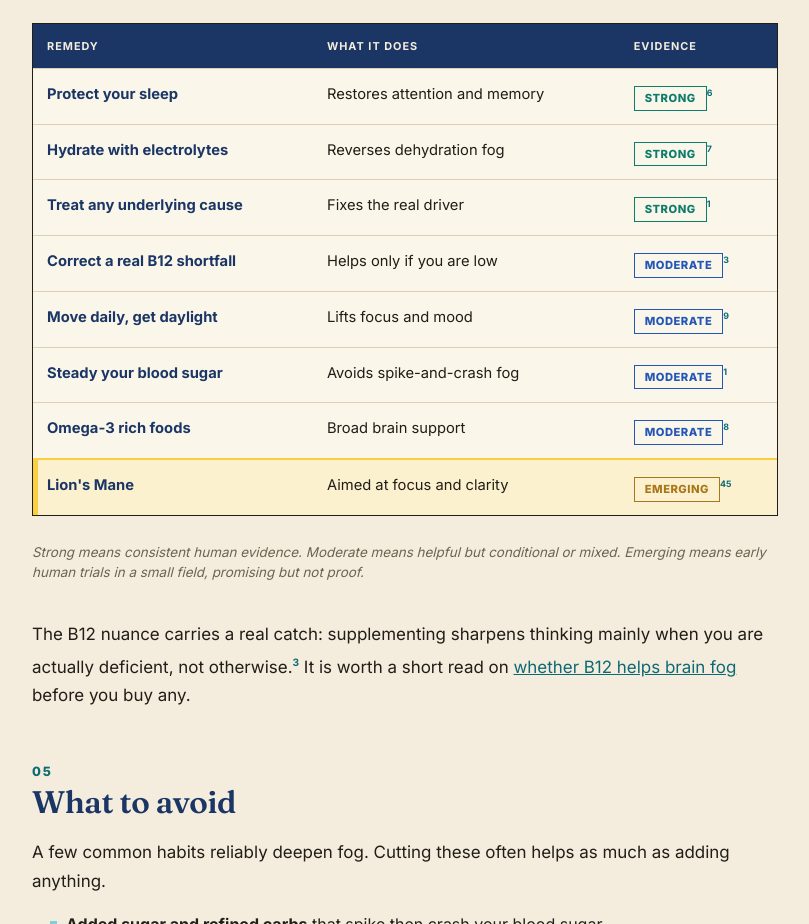
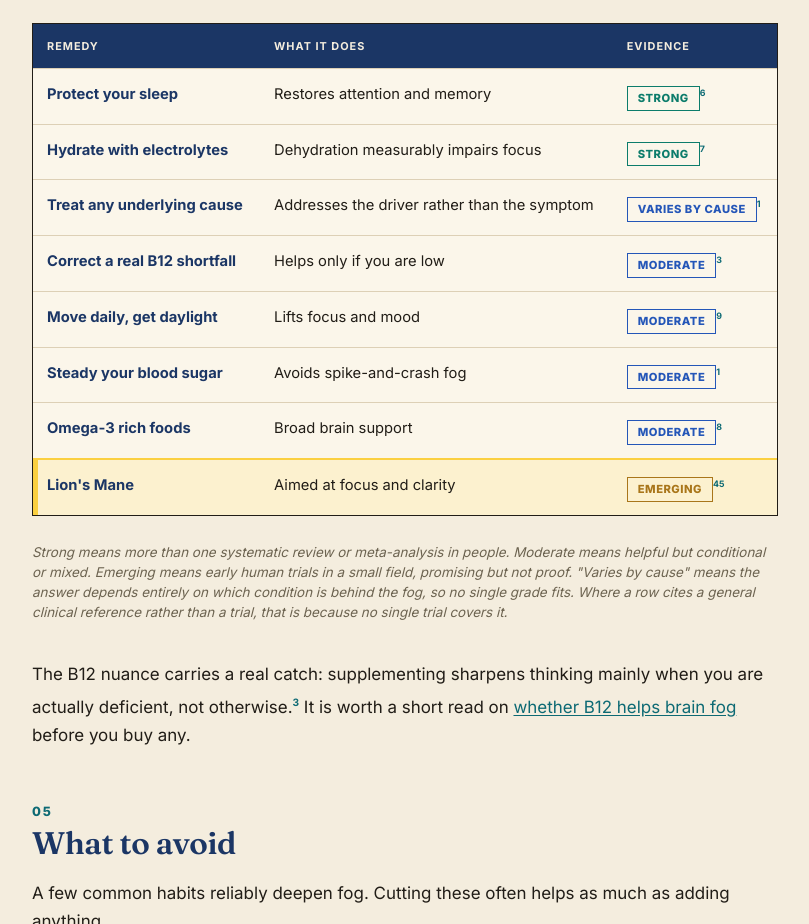
Before and after one commit to nouseforanamenow/brainfogremedies-org, a plain HTML site: page index.html in a window 1280 px wide. Shown: the part 4565-5489 px from the top of the page, without its empty margins (235-1044 px from the left). Drawn offline with Linux system fonts and the light colour scheme.

Commit message:
Match the evidence grades to what the sources actually show
Three rows in the "Remedies by strength of evidence" table claimed
more than their citations support.

- "Hydrate with electrolytes / Reverses dehydration fog / Strong"
  cited Wittbrodt and Millard-Stafford 2018, a meta-analysis showing
  that dehydration impairs cognitive performance. It does not test
  whether rehydrating reverses an established fog. The claim now
  reads "Dehydration measurably impairs focus", which is what the
  meta-analysis found.
- "Treat any underlying cause / Fixes the real driver / Strong" was
  graded Strong on the back of a general clinical symptom page, for a
  category spanning thyroid disease, anaemia, perimenopause and long
  COVID. It now reads "Addresses the driver rather than the symptom"
  at "Varies by cause", which is the honest grade when the answer
  depends entirely on which condition is behind the fog.
- The grade definitions under the table now say what each tier
  requires, including that a row citing a general clinical reference
  rather than a trial does so because no single trial covers it.

The remedy matrix above this table is unchanged and still awaiting a
decision; it is the item where sleep and exercise are marked as not
touching focus and clarity while this table rates them Strong and
Moderate for exactly that.

Co-Authored-By: Claude Opus 5 <noreply@anthropic.com>

```diff
--- a/index.html
+++ b/index.html
@@ -476,8 +476,8 @@ footer .fbrand{font-family:var(--serif);font-weight:600;color:var(--navy)}
         <thead><tr><th>Remedy</th><th>What it does</th><th>Evidence</th></tr></thead>
         <tbody>
           <tr><td><b>Protect your sleep</b></td><td>Restores attention and memory</td><td><span class="tier t-strong">Strong</span><sup><a href="#s6">6</a></sup></td></tr>
-          <tr><td><b>Hydrate with electrolytes</b></td><td>Reverses dehydration fog</td><td><span class="tier t-strong">Strong</span><sup><a href="#s7">7</a></sup></td></tr>
-          <tr><td><b>Treat any underlying cause</b></td><td>Fixes the real driver</td><td><span class="tier t-strong">Strong</span><sup><a href="#s1">1</a></sup></td></tr>
+          <tr><td><b>Hydrate with electrolytes</b></td><td>Dehydration measurably impairs focus</td><td><span class="tier t-strong">Strong</span><sup><a href="#s7">7</a></sup></td></tr>
+          <tr><td><b>Treat any underlying cause</b></td><td>Addresses the driver rather than the symptom</td><td><span class="tier t-mod">Varies by cause</span><sup><a href="#s1">1</a></sup></td></tr>
           <tr><td><b>Correct a real B12 shortfall</b></td><td>Helps only if you are low</td><td><span class="tier t-mod">Moderate</span><sup><a href="#s3">3</a></sup></td></tr>
           <tr><td><b>Move daily, get daylight</b></td><td>Lifts focus and mood</td><td><span class="tier t-mod">Moderate</span><sup><a href="#s9">9</a></sup></td></tr>
           <tr><td><b>Steady your blood sugar</b></td><td>Avoids spike-and-crash fog</td><td><span class="tier t-mod">Moderate</span><sup><a href="#s1">1</a></sup></td></tr>
@@ -486,7 +486,7 @@ footer .fbrand{font-family:var(--serif);font-weight:600;color:var(--navy)}
         </tbody>
       </table>
     </div>
-    <p class="viz-cap">Strong means consistent human evidence. Moderate means helpful but conditional or mixed. Emerging means early human trials in a small field, promising but not proof.</p>
+    <p class="viz-cap">Strong means more than one systematic review or meta-analysis in people. Moderate means helpful but conditional or mixed. Emerging means early human trials in a small field, promising but not proof. "Varies by cause" means the answer depends entirely on which condition is behind the fog, so no single grade fits. Where a row cites a general clinical reference rather than a trial, that is because no single trial covers it.</p>
   </div>
   <p>The B12 nuance carries a real catch: supplementing sharpens thinking mainly when you are actually deficient, not otherwise.<sup><a href="#s3">3</a></sup> It is worth a short read on <a href="/blog/does-b12-help-brain-fog/">whether B12 helps brain fog</a> before you buy any.</p>
 
```
